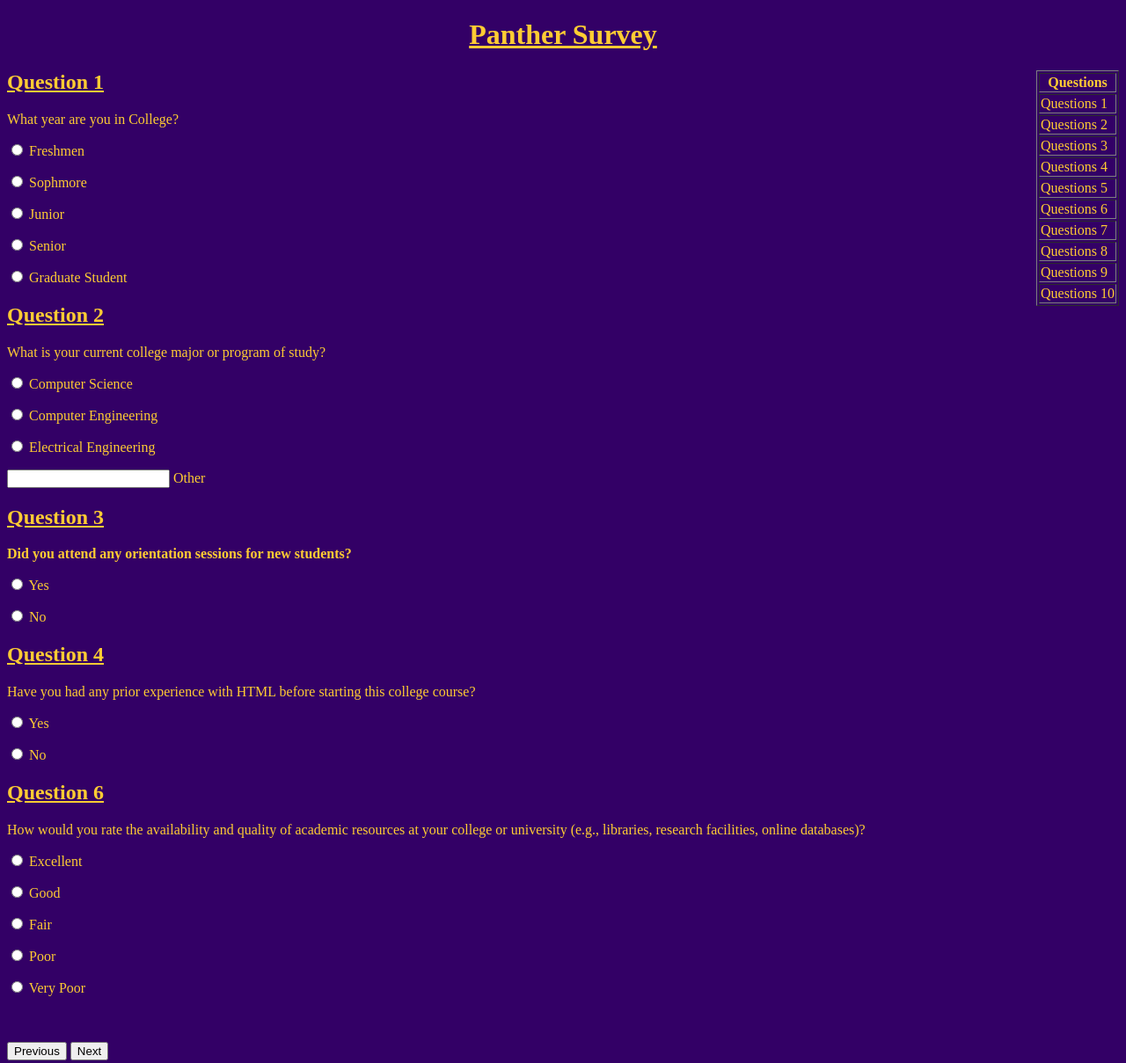
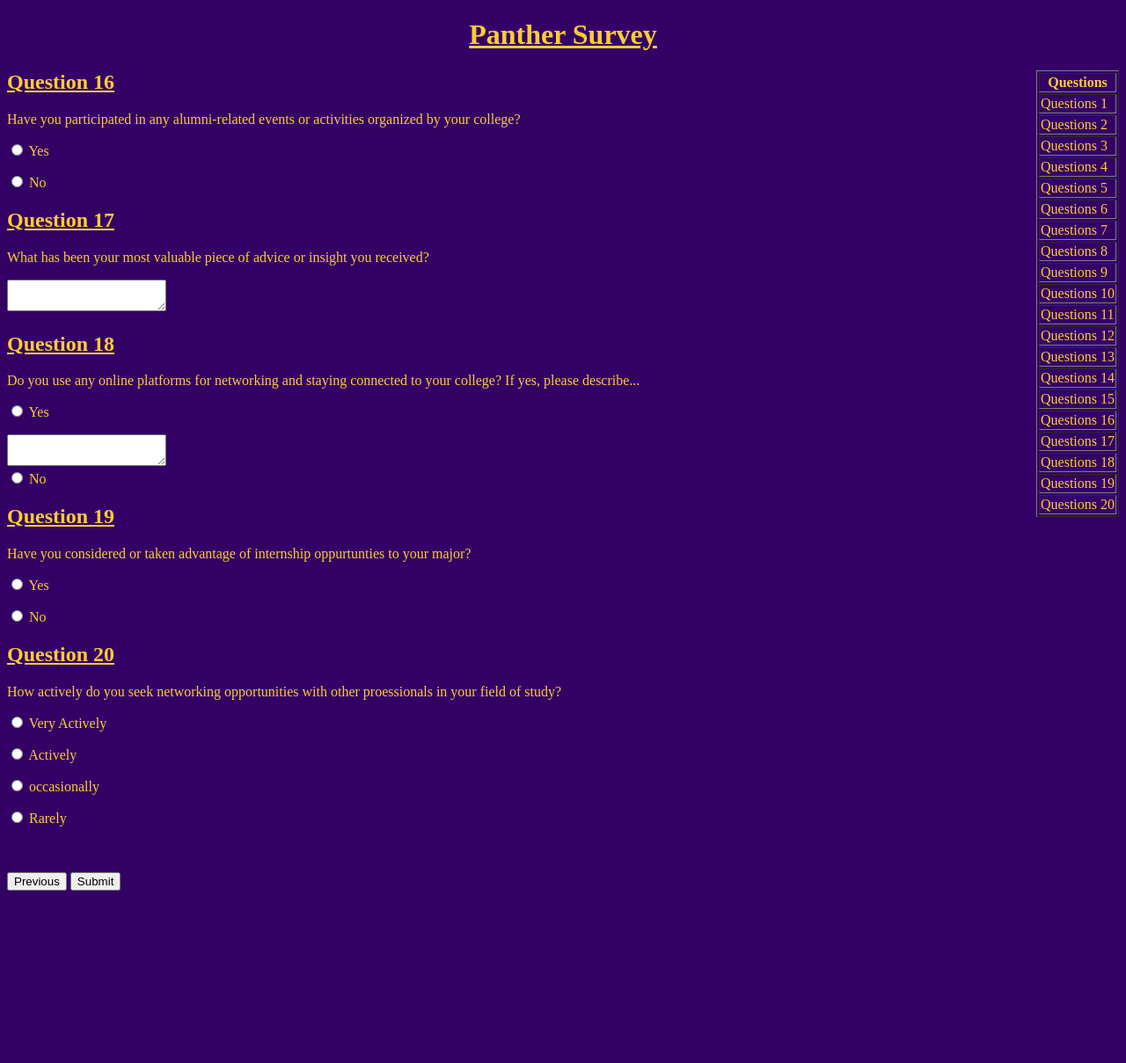
Before and after one commit to lstarks1513/Team-Project-WDM, a plain HTML site: page pages/fifth_page.html in a window 1280 px wide. Shown: the whole page at 88% size. After the commit the page ends 1029 px from the top, so only its background shows below. Drawn offline with Linux system fonts and the light colour scheme.

```diff
--- a/pages/fifth_page.html
+++ b/pages/fifth_page.html
@@ -11,8 +11,7 @@
     <font color = #FFCC33>
         <body bgcolor="#330066">
             <center><h1><u>Panther Survey</u></h1></center>
-            <table border="1"
-                        align="Right">
+            <table border="1" align="Right" >
                     <tr>
                         <th>Questions</font></th>
                     </tr>
@@ -46,82 +45,93 @@
                     <tr>
                         <td>Questions 10</td>
                     </tr>
-
+                    <tr>
+                        <td>Questions 11</td>
+                    </tr>
+                    <tr>
+                        <td>Questions 12</td>
+                    </tr>
+                    <tr>
+                        <td>Questions 13</td>
+                    </tr>
+                    <tr>
+                        <td>Questions 14</td>
+                    </tr>
+                    <tr>
+                        <td>Questions 15</td>
+                    </tr>
+                    <tr>
+                        <td>Questions 16</td>
+                    </tr>
+                    <tr>
+                        <td>Questions 17</td>
+                    </tr>
+                    <tr>
+                        <td>Questions 18</td>
+                    </tr>
+                    <tr>
+                        <td>Questions 19</td>
+                    </tr>
+                    <tr>
+                        <td>Questions 20</td>
+                    </tr>
                 </table>
 
-            <h2><u>Question 1</u></h2>
-                <p>What year are you in College?</p>
+                    <h2><u>Question 16</u></h2>
+			<p> Have you participated in any alumni-related events or activities organized by your college?</p>
 
-                    <! - - Ellie's Code - - !>
-                    <input type="radio" name="question1" id="question1-Chem.Eng" value="Chemical Engineering">
-                    <label for="question1-F">Freshmen</label><p>
+				<! - - Ellie's Code - -  - - - - - - - ->
+				<input type="radio" name="question1" id="question1-CS" value="Yes">
+				<label for="question1-Yes">Yes</label><p>
 
-                    <input type="radio" name="question1" id="question1-Soph" value="Sophmore">
-                    <label for="question1-Sophmore">Sophmore</label><p>
+				<input type="radio" name="question1" id="question1-Comp.Eng" value="Yes">
+				<label for="question1-No">No</label><p>
 
-                    <input type="radio" name="question1" id="question1-CS" value="Junior">
-                    <label for="question1-J">Junior</label><p>
+                    <h2><u>Question 17</u></h2>
+			<p> What has been your most valuable piece of advice or insight you received?</p>
+				<textarea> </textarea>
 
-                    <input type="radio" name="question1" id="question1-Comp.Eng" value="Senior">
-                    <label for="question1-Senior">Senior</label><p>
+                    <h2><u>Question 18</u></h2>
+			<p> Do you use any online platforms for networking and staying connected to your college? If yes, please describe...</p>
 
-                    <input type="radio" name="question1" id="question1-EE" value="Graduate Student">
-                    <label for="question1-GS">Graduate Student</label><p>
+				<! - - Ellie's Code - -  - - - - - - - ->
+				<input type="radio" name="question1" id="question1-CS" value="Yes">
+				<label for="question1-Yes">Yes</label><p>
+                        <textarea> </textarea>
+                    <br>
+				<input type="radio" name="question1" id="question1-Comp.Eng" value="Yes">
+				<label for="question1-No">No</label><p>
 
-            <h2><u>Question 2</u></h2>
-                <p> What is your current college major or program of study?</p>
+                    <h2><u>Question 19</u></h2>
+			<p> Have you considered or taken advantage of internship oppurtunties to your major?</p>
 
-                    <! - - Ellie's Code - -  - - - - - - - ->
-                    <input type="radio" name="question1" id="question1-CS" value="Computer Science">
-                    <label for="question1-CS">Computer Science</label><p>
+				<! - - Ellie's Code - -  - - - - - - - ->
+				<input type="radio" name="question1" id="question1-CS" value="Yes">
+				<label for="question1-Yes">Yes</label><p>
 
-                    <input type="radio" name="question1" id="question1-Comp.Eng" value="Computer Engineering">
-                    <label for="question1-Comp.Eng">Computer Engineering</label><p>
+				<input type="radio" name="question1" id="question1-Comp.Eng" value="Yes">
+				<label for="question1-No">No</label><p>
 
-                    <input type="radio" name="question1" id="question1-EE" value="Electrical Engineering">
-                    <label for="question1-EE">Electrical Engineering</label><p>
+                    <h2><u>Question 20</u></h2>
+			<p>How actively do you seek networking opportunities with other proessionals in your field of study?</p>
 
-                    <input type="text" name="question1" id="question1-other" value="">
-                    <label for="question1-other">Other</label><p>
+				<input type="radio" name="question1" id="question1-CS" value="Yes">
+				<label for="question1-Yes">Very Actively</label><p>
 
-                    <b><label for="question2"><h2><u>Question 3</u></h2>Did you attend any orientation sessions for new students?</label></b><p>
-                    <input type="radio" name="question2" id="question2-yes" value="Yes">
-                    <label for="question2-yes">Yes</label><p>
-                    <input type="radio" name="question2" id="question2-no" value="No">
-                    <label for="question2-no">No</label><p>
+				<input type="radio" name="question1" id="question1-Comp.Eng" value="Yes">
+				<label for="question1-No">Actively</label><p>
 
-            <h2><u>Question 4</u></h2>
-                <p> Have you had any prior experience with HTML before starting this college course?</p>
+                    <input type="radio" name="question1" id="question1-CS" value="Yes">
+				<label for="question1-Yes">occasionally</label><p>
 
-                                <! Ellie - Buttons--!>
-                    <input type="radio" name="question2" id="question2-yes" value="Yes">
-                    <label for="question2-yes">Yes</label><p>
-                    <input type="radio" name="question2" id="question2-no" value="No">
-                    <label for="question2-no">No</label><p>
+				<input type="radio" name="question1" id="question1-Comp.Eng" value="Yes">
+				<label for="question1-No">Rarely</label><p>
 
-             <h2><u>Question 6</u></h2>
-                <p>How would you rate the availability and quality of academic resources at your college or university (e.g., libraries, research facilities, online databases)?</p>
-
-                <! - - Ellie's Code - - !>
-                    <input type="radio" name="question1" id="question1-E" value="E">
-                    <label for="question1-E">Excellent</label><p>
-
-                    <input type="radio" name="question1" id="question1-G" value="G">
-                    <label for="question1-G">Good</label><p>
-
-                    <input type="radio" name="question1" id="question1-F" value="F">
-                    <label for="question1-J">Fair</label><p>
-
-                    <input type="radio" name="question1" id="question1-P" value="P">
-                    <label for="question1-P">Poor</label><p>
-
-                    <input type="radio" name="question1" id="question1-EE" value="Graduate Student">
-                    <label for="question1-P">Very Poor</label><p>
             <br>
             <br>
-                <a href="third_page.html"><button>Previous</button></a>
+                <a href="fourth_page.html"><button>Previous</button></a>
 
-                <a href="fifth_page.html"><button>Next</button></a>
+                <a href="last_page.html"><button>Submit</button></a>
         </font>
 </body>
 </html>
```
Also changed, not shown: pages/fourth_page.html (+31 -53 lines), pages/last_page.html (+1 -1 lines), pages/second_page.html (+46 -34 lines), pages/third_page.html (+24 -15 lines).
